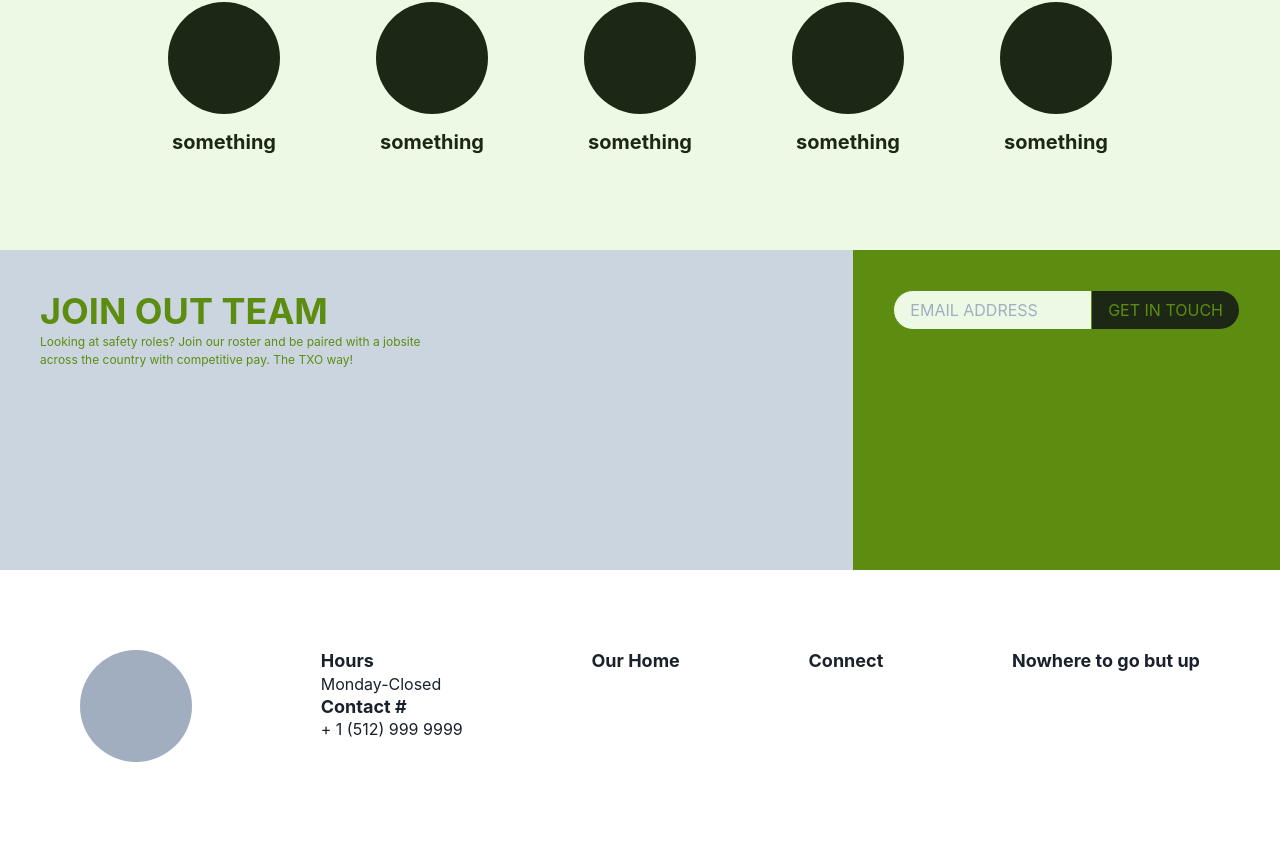
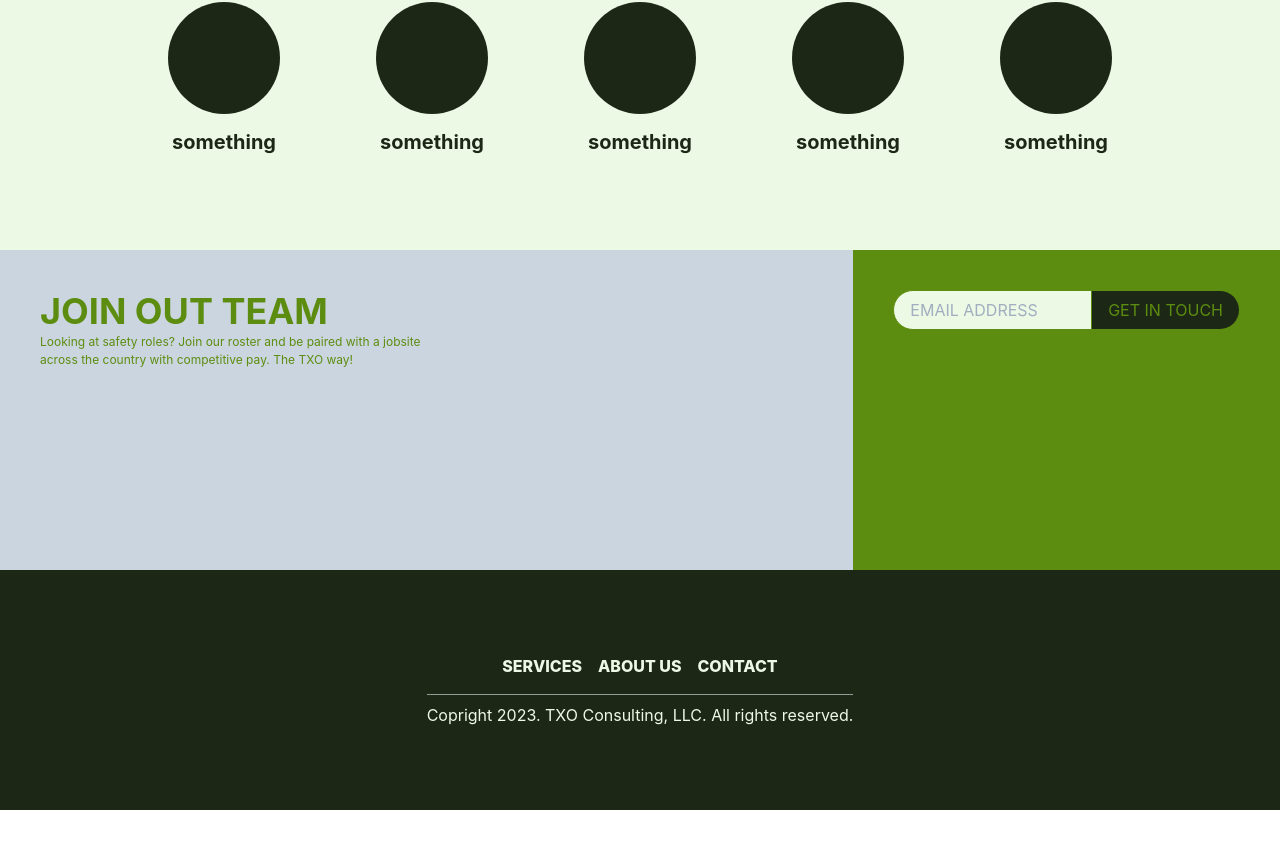
Before and after one commit to acostahf/TXO, a Next.js app: page / in a window 1280 px wide. Shown: the part 3916-4758 px from the top of the page. After the commit the page ends 4726 px from the top, so only its background shows below. Built offline with nearby package versions, Linux system fonts and the light colour scheme.

Commit message:
new footer look

```diff
--- a/components/footer.js
+++ b/components/footer.js
@@ -1,36 +1,40 @@
-import {
-  Box,
-  SimpleGrid,
-  Text,
-  Center,
-  Circle,
-  Heading,
-  Flex,
-} from "@chakra-ui/layout";
 import React from "react";
+import NextLink from "next/link";
+import { VStack, Flex, Link, Box, Text, Divider } from "@chakra-ui/react";
 
 const Footer = () => {
   return (
-    // <SimpleGrid columns="5" px="20" bg="gray.400">
-    <Flex justify="space-between" p="20">
-      <Circle size="28" bg="gray.400"></Circle>
-      <Box>
-        <Heading fontSize="lg">Hours</Heading>
-        <Text>Monday-Closed</Text>
-        <Heading fontSize="lg">Contact #</Heading>
-        <Text>+ 1 (512) 999 9999</Text>
-      </Box>
-      <Box>
-        <Heading fontSize="lg">Our Home</Heading>
-      </Box>
-      <Box>
-        <Heading fontSize="lg">Connect</Heading>
-      </Box>
-      <Box>
-        <Heading fontSize="lg">Nowhere to go but up</Heading>
-      </Box>
+    <Flex
+      minH="30vh"
+      align="center"
+      justify="center"
+      bg="brand.400"
+      color="brand.300"
+    >
+      <VStack>
+        <Flex
+          justify="space-evenly"
+          align="center"
+          gap="4"
+          fontWeight="extrabold"
+        >
+          <NextLink href="/services" passHref>
+            <Link className="box">SERVICES</Link>
+          </NextLink>
+          <NextLink href="/about" passHref>
+            <Link className="box">ABOUT US</Link>
+          </NextLink>
+          <NextLink href="/contact" passHref>
+            <Link className="box">CONTACT</Link>
+          </NextLink>
+        </Flex>
+        <Box></Box>
+        <Divider />
+        <Flex>
+          <Text>Copright 2023. TXO Consulting, LLC. All rights reserved.</Text>
+        </Flex>
+      </VStack>
     </Flex>
-    // </SimpleGrid>
   );
 };
 
--- a/components/layout.js
+++ b/components/layout.js
@@ -3,7 +3,7 @@ import Head from "next/head";
 import Navbar from "./Navbar";
 import Footer from "./footer";
 
-export default function Layout({ children }) {
+function Layout({ children }) {
   return (
     <>
       <div>
@@ -14,3 +14,5 @@ export default function Layout({ children }) {
     </>
   );
 }
+
+export default Layout;
```
